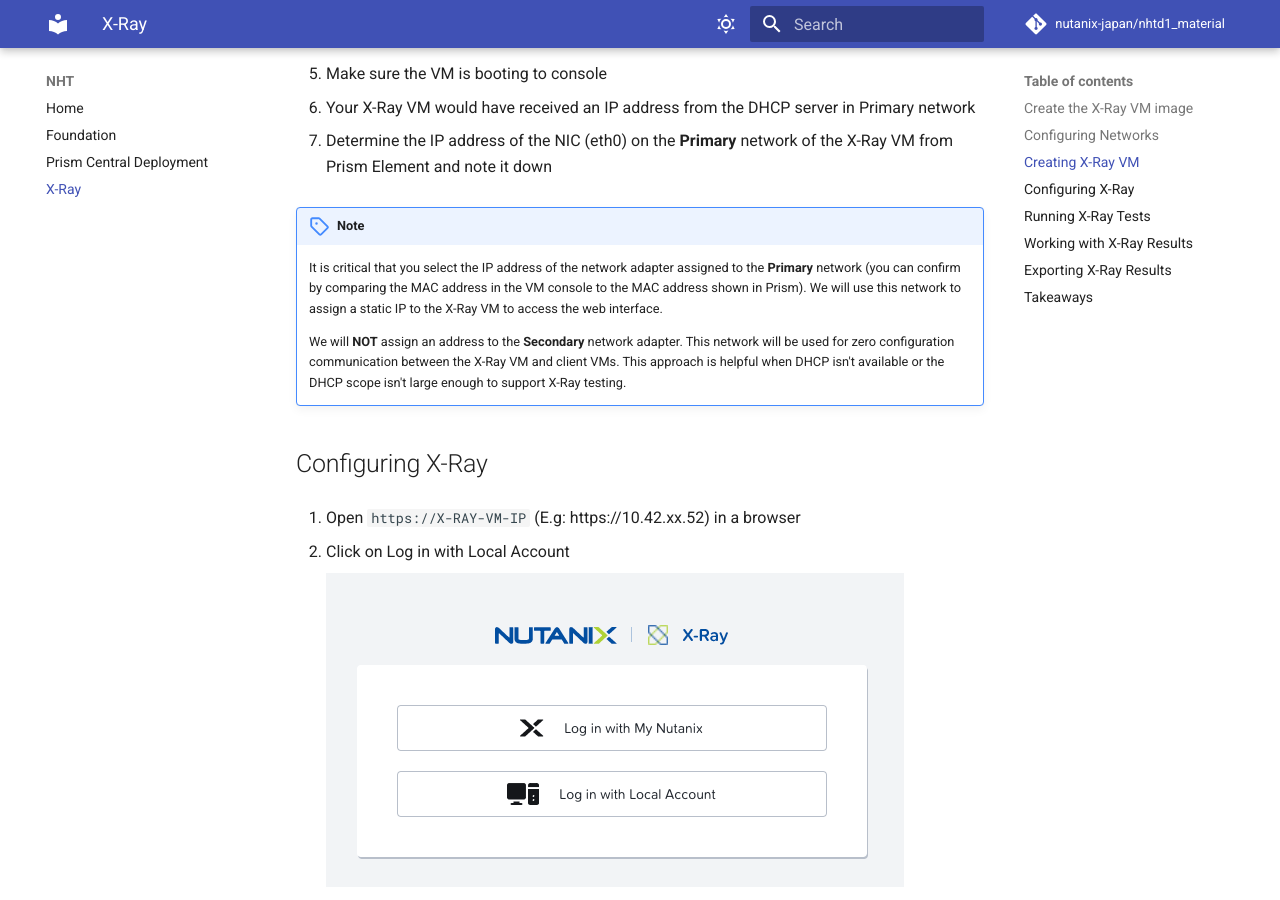
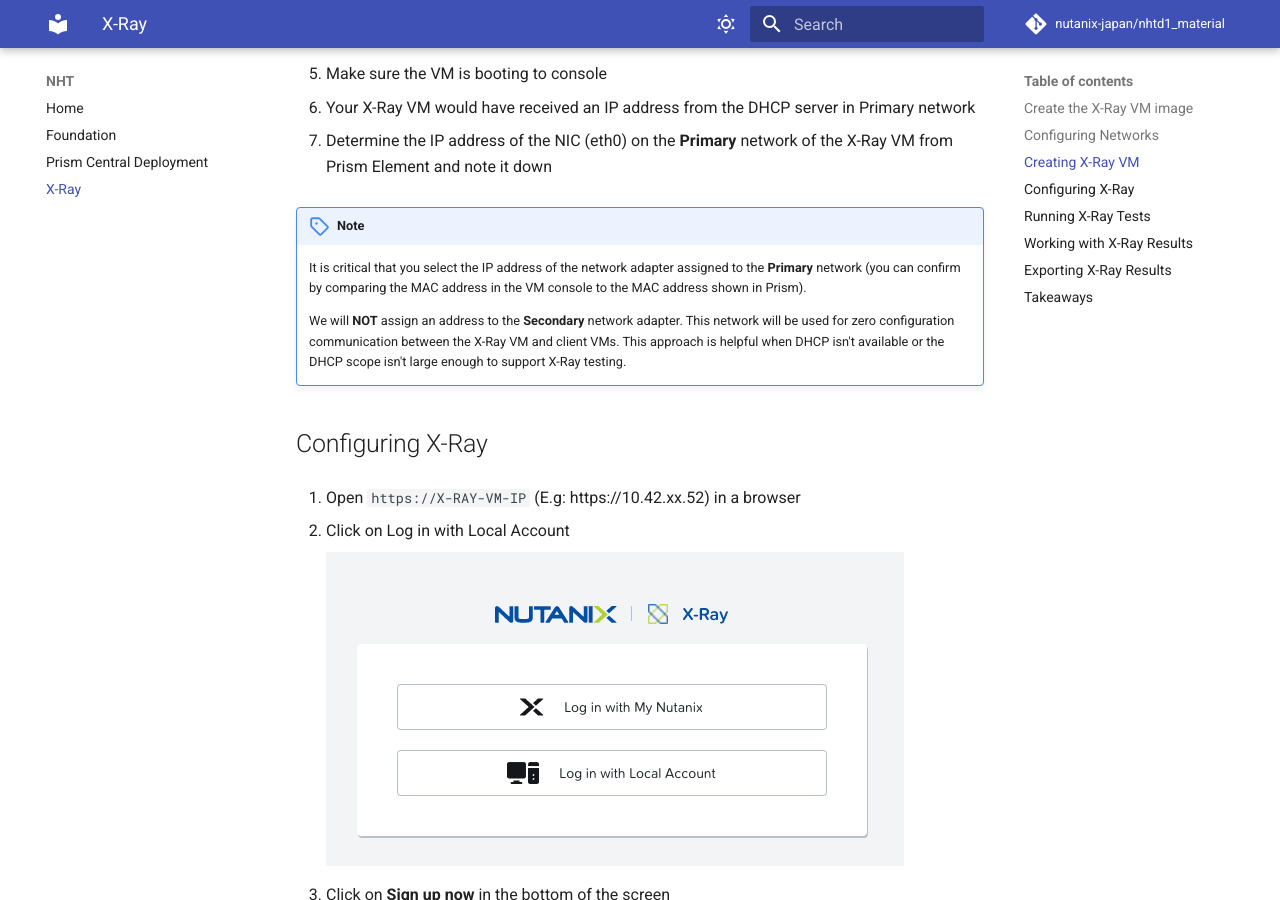
Before and after one commit to rahuman23/foundation-DSTA-NHT, an MkDocs documentation site: the page built from docs/xray/xray.md, in a window 1280 px wide and 900 px high, scrolled down 2796 px. Built offline with MkDocs 1.6.1 and Material for MkDocs 9.7.7, drawn with Linux system fonts in a browser that asks for light colours; comment, search, counter and statistics services are not loaded.

Commit message:
Wed Jan 18 19:45:51 JST 2023

```diff
--- a/docs/xray/xray.md
+++ b/docs/xray/xray.md
@@ -93,7 +93,7 @@
 6.  Determine the IP address of the NIC (eth0) on the **Primary** network of the X-Ray VM from Prism Element and note it down
 
 !!!note
-       It is critical that you select the IP address of the network adapter assigned to the **Primary** network (you can confirm by comparing the MAC address in the VM console to the MAC address shown in Prism). We will use this network to assign a static IP to the X-Ray VM to access the web interface.
+       It is critical that you select the IP address of the network adapter assigned to the **Primary** network (you can confirm by comparing the MAC address in the VM console to the MAC address shown in Prism).
 
        We will **NOT** assign an address to the **Secondary** network adapter. This network will be used for zero configuration communication between the X-Ray VM and client VMs. This approach is helpful when DHCP isn't available or the DHCP scope isn't large enough to support X-Ray testing.
 
```
